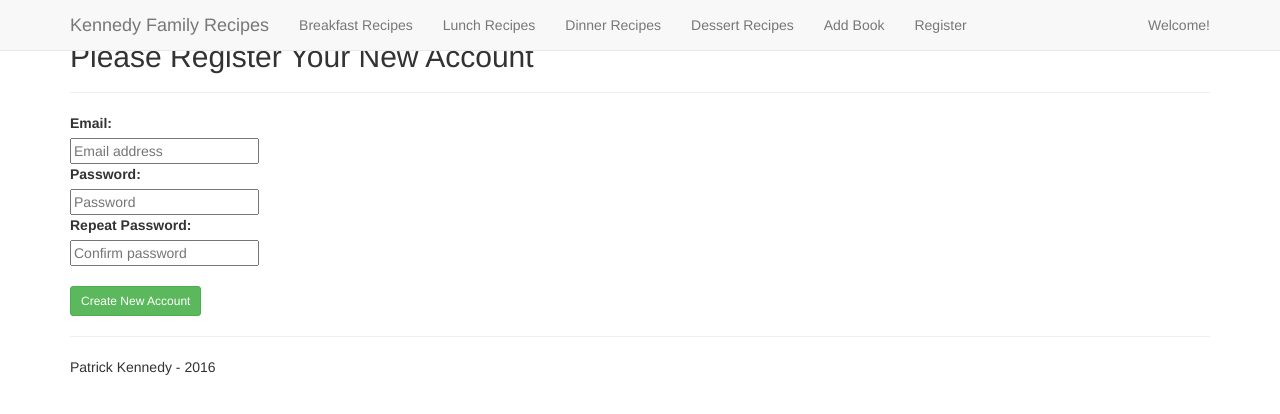
After one commit to szapata1014/App, a Flask app: page /register in a window 1280 px wide. The commit adds this page. Shown: the top 414 px of the page. Run offline with Flask 2, Linux system fonts and the light colour scheme; some libraries are stand-ins or nearby versions.

Commit message:
Added user registration woo

```diff
--- a/app/book/views.py
+++ b/app/book/views.py
@@ -3,7 +3,7 @@ from app.models import Book
 from .forms import AddBookForm
 from app import db
 
-book_blueprint = Blueprint('book', __name__, template_folder = 'templates')
+book_blueprint = Blueprint('book', __name__)
 
 def flash_errors(form):
 	for field, errors in form.errors.items():
--- a/app/book/templates/layout.html
+++ b/app/templates/layout.html
@@ -37,6 +37,7 @@
             <li><a href="#">Dinner Recipes</a></li>
             <li><a href="#">Dessert Recipes</a></li>
 	    <li><a href="{{ url_for('book.add_book') }}">Add Book</a></li>
+	    <li><a href="{{ url_for('user.register') }}">Register</a></li>
           </ul>
           <ul class="nav navbar-nav navbar-right">
             <li><a href="#">Welcome!</a></li>
--- /dev/null
+++ b/app/templates/register.html
@@ -0,0 +1,20 @@
+{% extends "layout.html" %}
+{% from "_form_macros.html" import render_field %}
+
+{% block content %}
+<div class="user-registration">
+  <div class="page-header">
+    <h2>Please Register Your New Account</h2>
+  </div>
+<form action="{{ url_for('user.register') }}" method="post">
+    {{ form.csrf_token }}
+    <dl>
+      {{ render_field(form.email, placeholder="Email address") }}
+      {{ render_field(form.password, placeholder="Password") }}
+      {{ render_field(form.confirm, placeholder="Confirm password") }}
+    </dl>
+    <button class="btn btn-sm btn-success" type="submit">Create New Account</button>
+  </form>
+</div>
+
+{% endblock %}
--- /dev/null
+++ b/app/user/forms.py
@@ -0,0 +1,9 @@
+from flask_wtf import Form
+from wtforms import StringField, PasswordField
+from wtforms.validators import DataRequired, Length, EqualTo, Email
+
+
+class RegisterForm(Form):
+    	email = StringField('Email', validators=[DataRequired(), Email(), Length(min=6, max=40)])
+    	password = PasswordField('Password', validators=[DataRequired(), Length(min=6, max=40)])
+    	confirm = PasswordField('Repeat Password', validators=[DataRequired(), EqualTo('password')])
--- a/app/user/views.py
+++ b/app/user/views.py
@@ -1,7 +1,28 @@
-from flask import render_template, Blueprint
+from flask import render_template, Blueprint, request, url_for, flash, redirect
+from sqlalchemy.exc import IntegrityError
+from app.models import User
+from .forms import RegisterForm
+from app import db
 
-user_blueprint = Blueprint('user', __name__, template_folder='templates')
+user_blueprint = Blueprint('user', __name__)
 
 @user_blueprint.route('/login')
 def login():
 	return render_template('login.html')
+
+@user_blueprint.route('/register', methods=['GET', 'POST'])
+def register():
+    	form = RegisterForm(request.form)
+    	if request.method == 'POST':
+        	if form.validate_on_submit():
+            		try:
+                		new_user = User(form.email.data, form.password.data)
+                		new_user.authenticated = True
+                		db.session.add(new_user)
+                		db.session.commit()
+                		flash('Thanks for registering!', 'success')
+                		return redirect(url_for('book.index'))
+            		except IntegrityError:
+               			db.session.rollback()
+                		flash('ERROR! Email ({}) already exists.'.format(form.email.data), 'error')
+    	return render_template('register.html', form=form)
--- a/db_create.py
+++ b/db_create.py
@@ -1,5 +1,7 @@
 from app import db
 from app.models import Book
+
+db.drop_all()
 
 db.create_all()
 
```
Also changed, not shown: app/models.py (+14 -0 lines), app/templates/_form_macros.html (renamed from app/book/templates/_form_macros.html), app/templates/add_book.html (renamed from app/book/templates/add_book.html), app/templates/books.html (renamed from app/book/templates/books.html), app/templates/index.html (renamed from app/book/templates/index.html), app/templates/login.html (renamed from app/user/templates/login.html), 5 other files.
